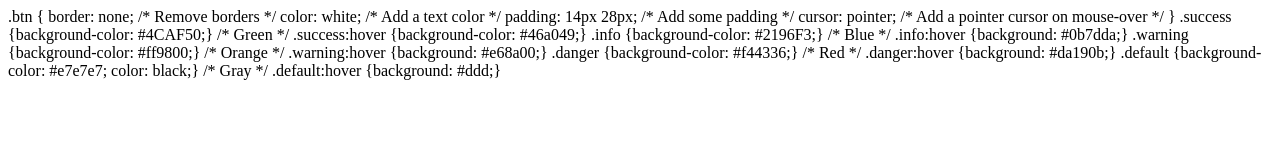
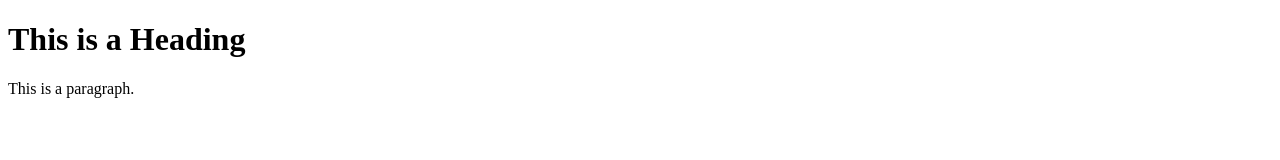
Before and after one commit to RensSchool2/RensSchool2.github.io, a plain HTML site: page index.html in a window 1280 px wide. Drawn offline with Linux system fonts and the light colour scheme.

Commit message:
Update index.html

```diff
--- a/index.html
+++ b/index.html
@@ -4,28 +4,7 @@
 <title>Heilig Graf</title>
 </head>
 <body>
-
-.btn {
-    border: none; /* Remove borders */
-    color: white; /* Add a text color */
-    padding: 14px 28px; /* Add some padding */
-    cursor: pointer; /* Add a pointer cursor on mouse-over */
-}
-
-.success {background-color: #4CAF50;} /* Green */
-.success:hover {background-color: #46a049;}
-
-.info {background-color: #2196F3;} /* Blue */
-.info:hover {background: #0b7dda;}
-
-.warning {background-color: #ff9800;} /* Orange */
-.warning:hover {background: #e68a00;}
-
-.danger {background-color: #f44336;} /* Red */
-.danger:hover {background: #da190b;}
-
-.default {background-color: #e7e7e7; color: black;} /* Gray */
-.default:hover {background: #ddd;}
-
+    <h1>This is a Heading</h1>
+    <p>This is a paragraph.</p>
 </body>
 </html>
```
